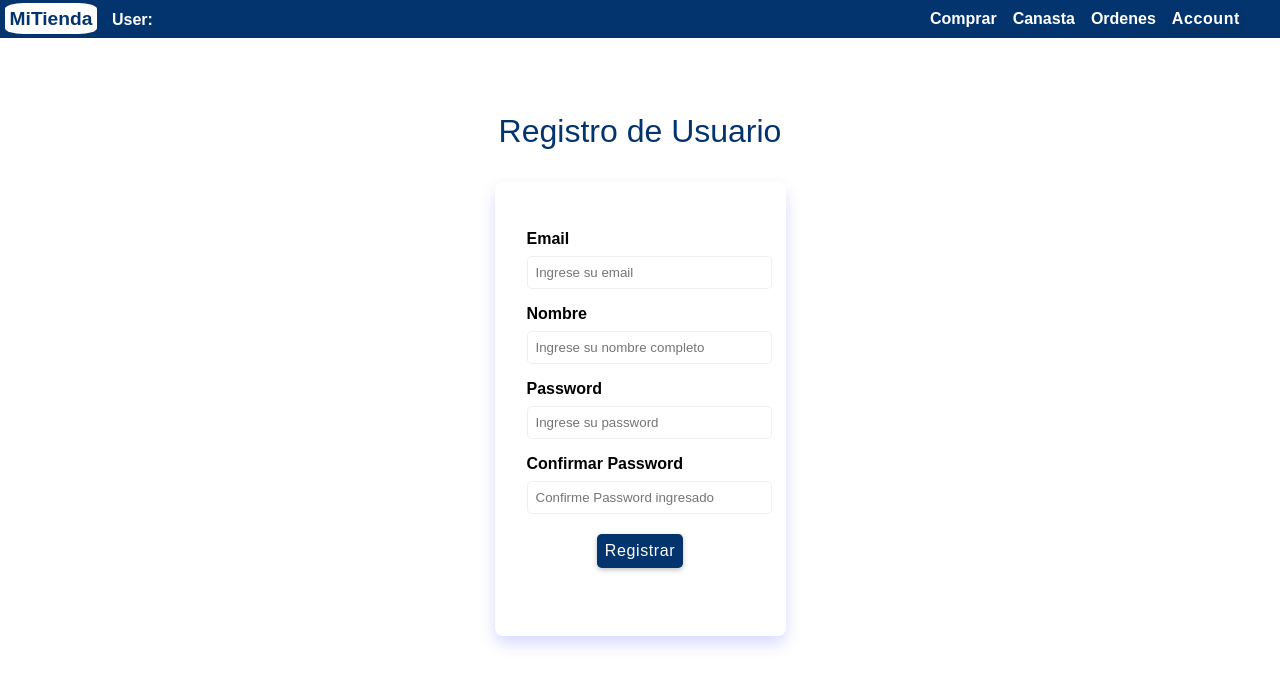
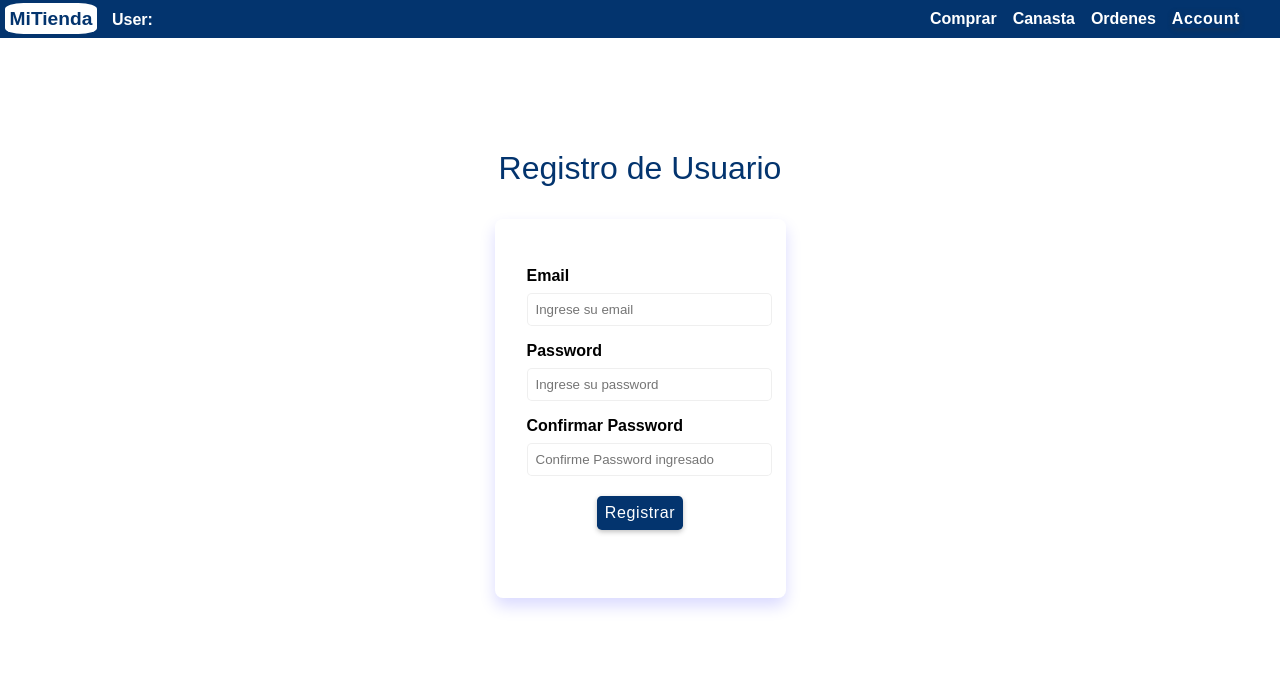
Before and after one commit to Efuentesr/miTienda, a React (Vite) app: page /registro in a window 1280 px wide. Shown: the top 686 px of the page. Built offline with nearby package versions, Linux system fonts and the light colour scheme.

Commit message:
2025-01-23

```diff
--- a/src/components/Register.jsx
+++ b/src/components/Register.jsx
@@ -1,49 +1,26 @@
-import { useState, useEffect} from "react";
+import { useState, useEffect, useContext} from "react";
 import Swal from 'sweetalert2';
 import { useNavigate} from 'react-router-dom'
-
-
-import { createUser } from "../services/userService";
+import { UserContext } from "../contexts/UserContext";
+import { toast } from "react-toastify";
 
 const Register = () => {
-  const [users, setUsers] = useState([]);
-  const [userRecord, setUserRecord] = useState({
-    email:"",
-    name:"",
-    password:""
-  })
-
-
+    const { userEmail, signUpUser, }  = useContext(UserContext);
     const navigate = useNavigate();
 
-
-  const manejarSubmit = (event) => {
+    const manejarSubmit = async (event) => {
       event.preventDefault();
       const form = event.target;
 
-      if (event.nativeEvent.submitter.name==="logout"){
-        setUser('nobody@nowhere.com')
-        form.reset();
-        return
-      }
-
       // Obtener los valores de los campos
       const email = event.target.email.value.trim();
-      const name = event.target.name.value.trim();
       const password = event.target.password.value.trim();
       const confirmPassword = event.target.confirmPassword.value.trim();
-
 
       if (!email) {
         alert("El campo Email es obligatorio.");
         return;
       }
-      if (!name) {
-        alert("El campo nombre es obligatorio.");
-        return;
-      }
-
-
       if (!password) {
         alert("El campo Password es obligatorio.");
         return;
@@ -52,53 +29,27 @@ const Register = () => {
         alert("El campo confirmacion de Password es obligatorio.");
         return;
       }
-
-      // validar si existe no puede ser create
-      let indice = users.findIndex(function(user) {
-          return user.email === email;
-      });
-      if (indice > 0 ) {
-          alert('Usuario ya existe existe, ...');
-          return;
-      }
-      if (password !=confirmPassword) {
+      if (password != confirmPassword) {
           alert('Password ingresados no son iguales ...');
           return ;
       }
 
-      userRecord["nombre"]=`$name`
-      userRecord["email"]=`$mail`
-      userRecord["password"]=`$name`
-
-      const grabar = async (userRecord) => {
-        await createProduct(userRecord)
-        await Swal.fire({
-          title: "Usuario creado",
-          text: `${usuario.nombre} con exito`,
-          icon: "success"
-        })
+      try {
+        const result = await signUpUser(email, password);
+        console.log(result);
+        toast.success(`${result.user.email} registrado!, se envio un correo de activación`, {
+          onClose: () => {
+            // console.log("Al cerrar!!");
+            navigate('/registro');
+          },
+        });
+      } catch (error) {
+        toast.error("Ocurrio un error al registrarse");
       }
-      grabar(userRecord);
-      setUser(user);
-
-
 
       form.reset();
-    navigate('/')
-
+      navigate('/registro')
     }
-
-  // useEffect(() => {
-  //   const getUsers = async () => {
-  //     //solicitamos los productos
-  //     const usersObtained = await requestUsers();
-  //     //actualizamos el estado cuando los obtenemos
-  //     setUsers(usersObtained);
-  //   }
-  //   getUsers(); //ejecutamos la función
-  //   console.log(users)
-  // }, []) //dejamos el array de dependencias de useEffect para que se ejecute solo 01 vez
-
 
     return(
       <>
@@ -107,8 +58,7 @@ const Register = () => {
             <h1 style={{textAlign: "center", margin: "2rem auto"}} className="title">Registro de Usuario</h1>
             <div className="p-2 card">
               <div className="card-body">
-            <form form id="logIn" onSubmit={manejarSubmit}>
-
+                <form id="logIn" onSubmit={manejarSubmit}>
                   <div className="form-group">
                     <label htmlFor="email">Email</label>
                     <input
@@ -119,18 +69,6 @@ const Register = () => {
                       placeholder="Ingrese su email"
                     />
                   </div>
-
-              <div className="form-group">
-                <label htmlFor="name">Nombre</label>
-                <input
-                  type="text"
-                  name="name"
-                  id="name"
-                  className="form-control"
-                  placeholder="Ingrese su nombre completo"
-                />
-              </div>
-
                   <div className="form-group">
                     <label htmlFor="password">Password</label>
                     <input
@@ -160,5 +98,6 @@ const Register = () => {
           </div>
         </div>
       </>
-)}
+  )
+}
 export default Register;
--- a/src/data/prodFamilies.js
+++ b/src/data/prodFamilies.js
@@ -3,6 +3,7 @@ const families = [
         "Desktops",
         "Tablets",
         "Mobiles",
-        "Accesorios"
+        "Accesorios",
+        "Libros"
     ]
 export { families }
```
Also changed, not shown: src/components/LogIn copy 2.jsx (deleted, +0 -97 lines), src/components/LogIn.jsx (+5 -5 lines). Lines whose indentation alone changed are shown as unchanged.
